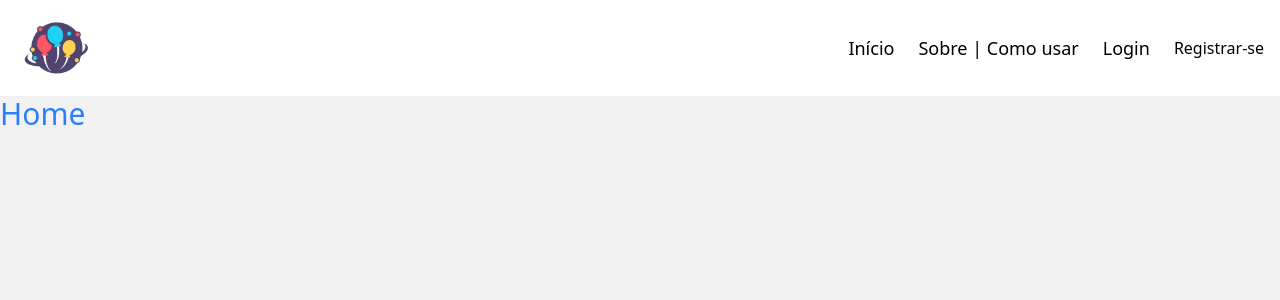
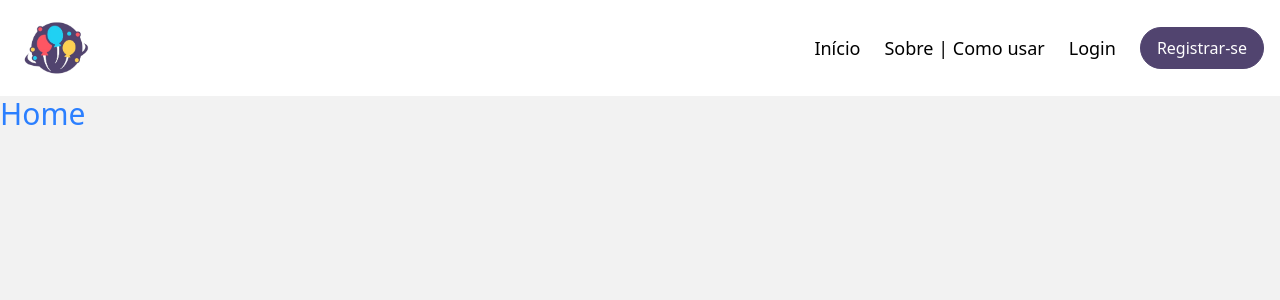
Before and after one commit to CauanLagrotta/birthday_reminder, a React (Vite) app in the folder frontend/: page /home in a window 1280 px wide. Shown: the top 300 px of the page. Built offline with nearby package versions, Linux system fonts and the light colour scheme; no server answers.

Commit message:
alterando o estilo do register no header

```diff
--- a/frontend/src/components/header.tsx
+++ b/frontend/src/components/header.tsx
@@ -57,7 +57,13 @@ export function Header() {
             <NavLink to="/home">Início</NavLink>
             <NavLink to="/about">Sobre | Como usar</NavLink>
             <NavLink to="/login">Login</NavLink>
-            <Link to="/register" className="">Registrar-se</Link>
+
+            <Link
+              to="/register"
+              className="bg-[#51446F] border border-[#51446F] text-white py-2 px-4 rounded-4xl hover:bg-[#fff] hover:text-[#51446F] transition duration-300 ease-in-out"
+            >
+              Registrar-se
+            </Link>
           </>
         )}
       </div>
```
